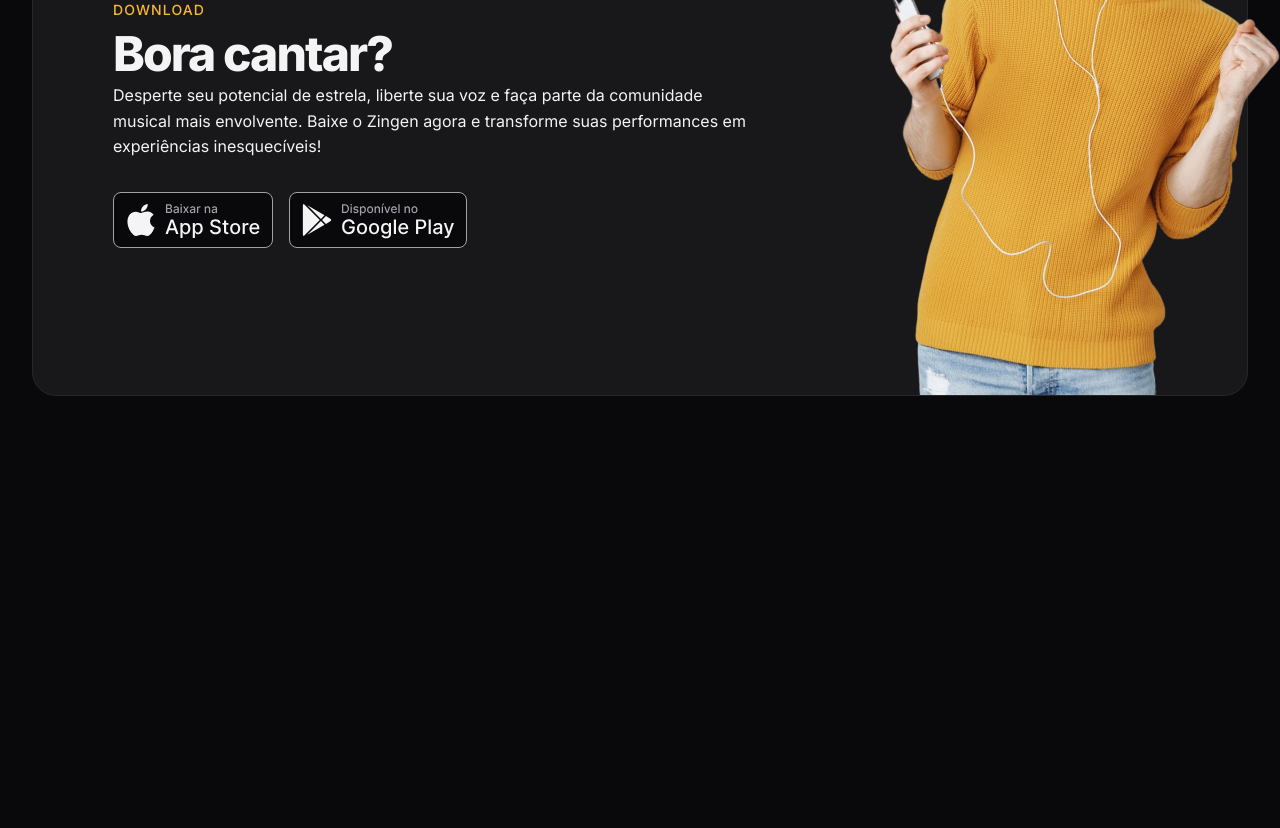
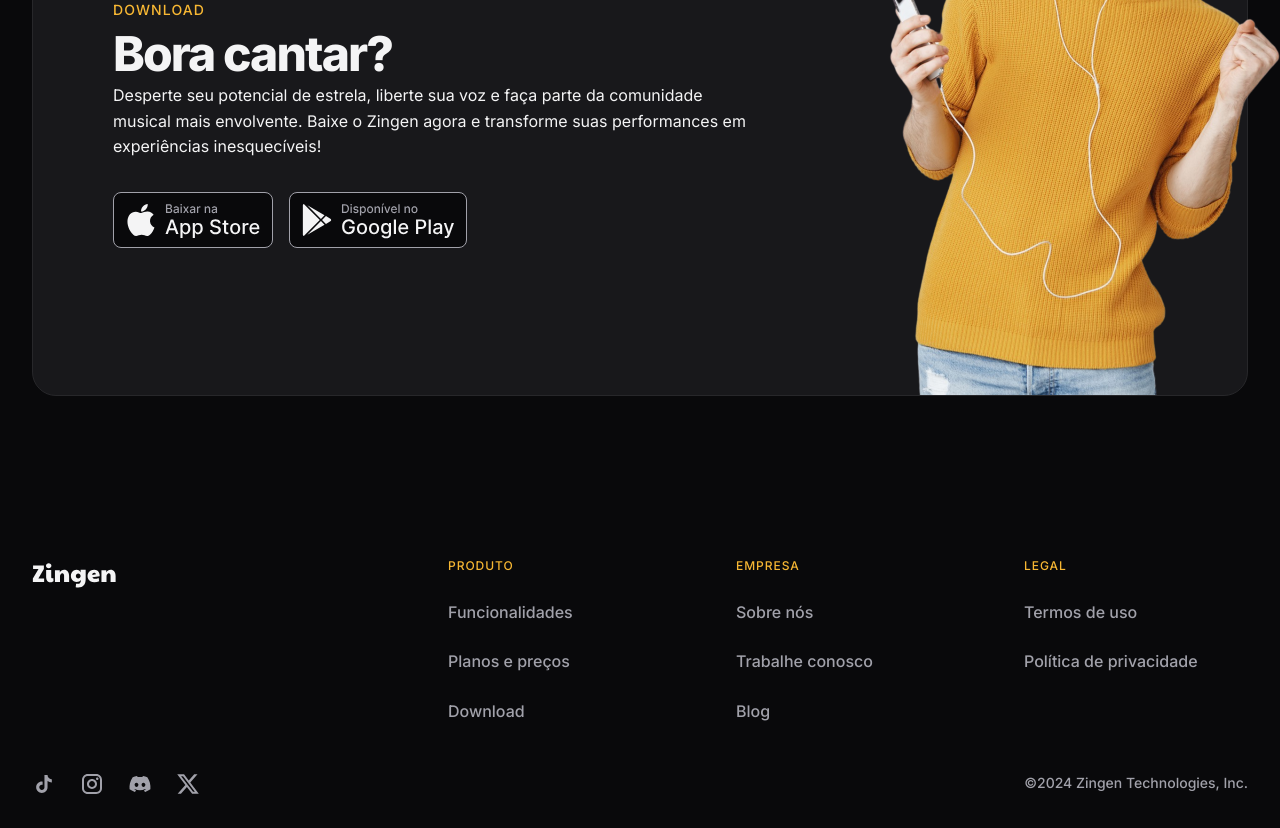
Before and after one commit to xManoelx/Landing-page, a plain HTML site: page index.html in a window 1280 px wide. Shown: the part 3685-4513 px from the top of the page. Before the commit the page ends 4161 px from the top, so only its background shows below. Drawn offline with Linux system fonts and the light colour scheme.

Commit message:
Criando footer

```diff
--- /dev/null
+++ b/Style/footer.css
@@ -0,0 +1,59 @@
+footer{
+    color: var(--text-color-secondary);
+    font-weight: var(--fw-md);
+
+    & .container{
+        gap: 3rem;
+        padding-inline: 3rem;
+    }
+
+    & .top{
+        gap: 3rem;
+    }
+
+    & nav.even-columns{
+        gap: 4rem;
+    }
+
+    & .top ul{
+        align-content: start;
+    }
+
+    & .title{
+        font-size: 0.75rem;
+        letter-spacing: 0.08em;
+        text-transform: uppercase;
+        color: var(--brand-color-primary);
+    }
+
+    & .bottom{
+        flex-wrap: wrap;
+
+        & > div{
+            margin-right: auto;
+        }
+    }
+
+    & span{
+      font-size: .875rem;
+    }
+
+    @media (width >= 80em){
+        .container{
+            padding-inline: 0;
+            padding-bottom: 2rem;
+        }
+
+        & .top{
+            grid-template-columns: auto 1fr;
+
+            & nav{
+                margin-left: auto;
+
+                & ul{
+                   width: 14rem;
+                }
+            }
+        }
+    }
+}
--- a/Style/index.css
+++ b/Style/index.css
@@ -12,3 +12,4 @@
 
 @import url(pricing.css);                       /* ==== Planos ==== */
 @import url(download.css);                      /* ==== Download ==== */
+@import url(footer.css);                        /* ==== Roda pé ==== */
--- a/index.html
+++ b/index.html
@@ -189,5 +189,61 @@
             </div>
         </div>
     </section>
+
+    <footer>
+        <div class="container py-xl grid">
+            <section class="grid top">
+                <img src="assets/logo.svg" alt="">
+
+                <nav class="even-columns">
+                    <ul role="list" class="grid gap-1.5">
+                        <li class="title">Produto</li>
+                        <li>
+                            <a href="#features">Funcionalidades</a>
+                        </li>
+                        <li>
+                            <a href="#pricing">Planos e preços</a>
+                        </li>
+                        <li>
+                            <a href="#download">Download</a>
+                        </li>
+                    </ul>
+
+                    <ul role="list" class="grid gap-1.5">
+                        <li class="title">Empresa</li>
+                        <li>
+                            <a href="#about">Sobre nós</a>
+                        </li>
+                        <li>
+                            <a href="#">Trabalhe conosco</a>
+                        </li>
+                        <li>
+                            <a href="#">Blog</a>
+                        </li>
+                    </ul>
+
+                    <ul role="list" class="grid gap-1.5">
+                        <li class="title">Legal</li>
+                        <li>
+                            <a href="#">Termos de uso</a>
+                        </li>
+                        <li>
+                            <a href="#">Política de privacidade</a>
+                        </li>
+                    </ul>
+                </nav>
+            </section>
+
+            <section class="bottom flex gap-1.5">
+                <div class="flex gap-1.5">
+                    <a href="#" class="social" aria-label="TikTok"></a>
+                    <a href="#" class="social" aria-label="Instagram"></a>
+                    <a href="#" class="social" aria-label="Discord"></a>
+                    <a href="#" class="social" aria-label="Twitter"></a>
+                </div>
+                <span class="copy">©2024 Zingen Technologies, Inc.</span>
+            </section>
+        </div>
+    </footer>
 </body>
 </html>
```
